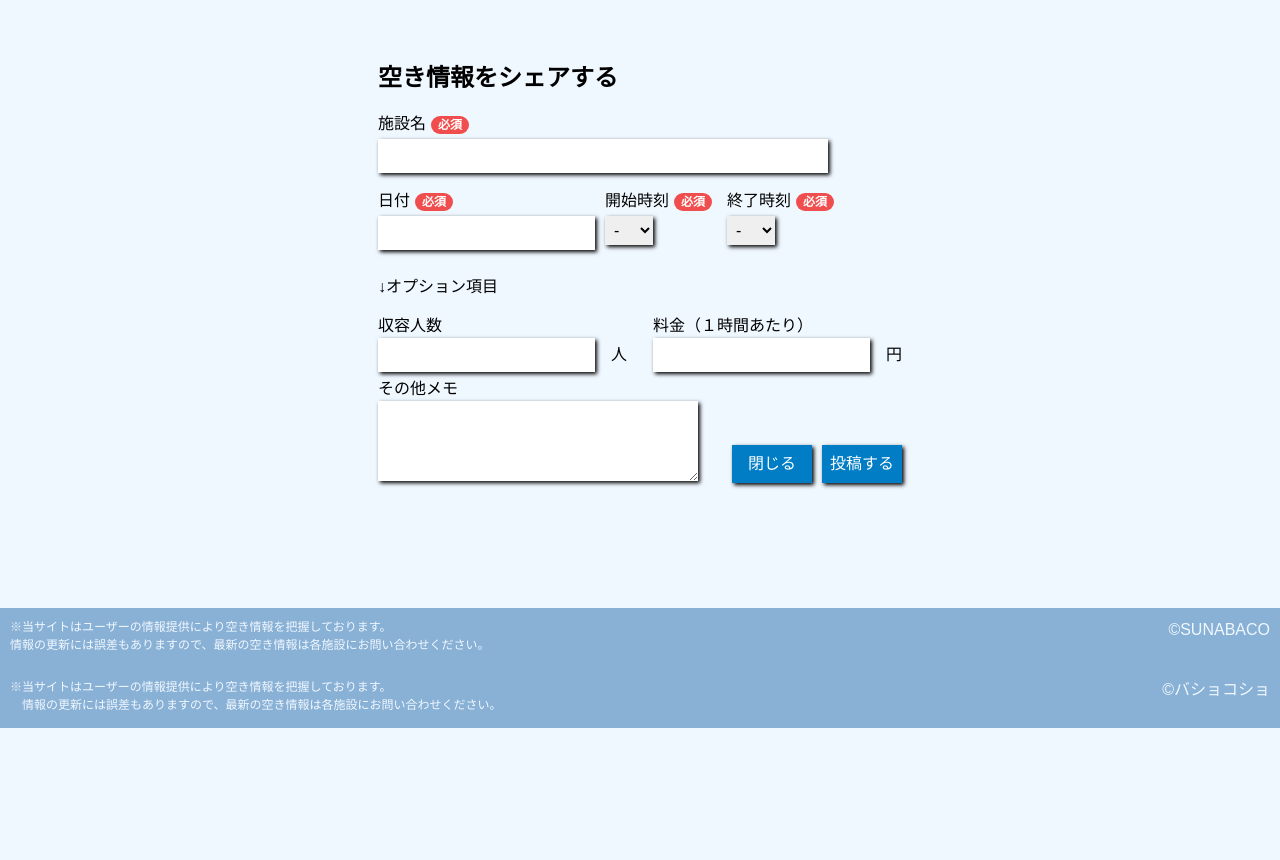
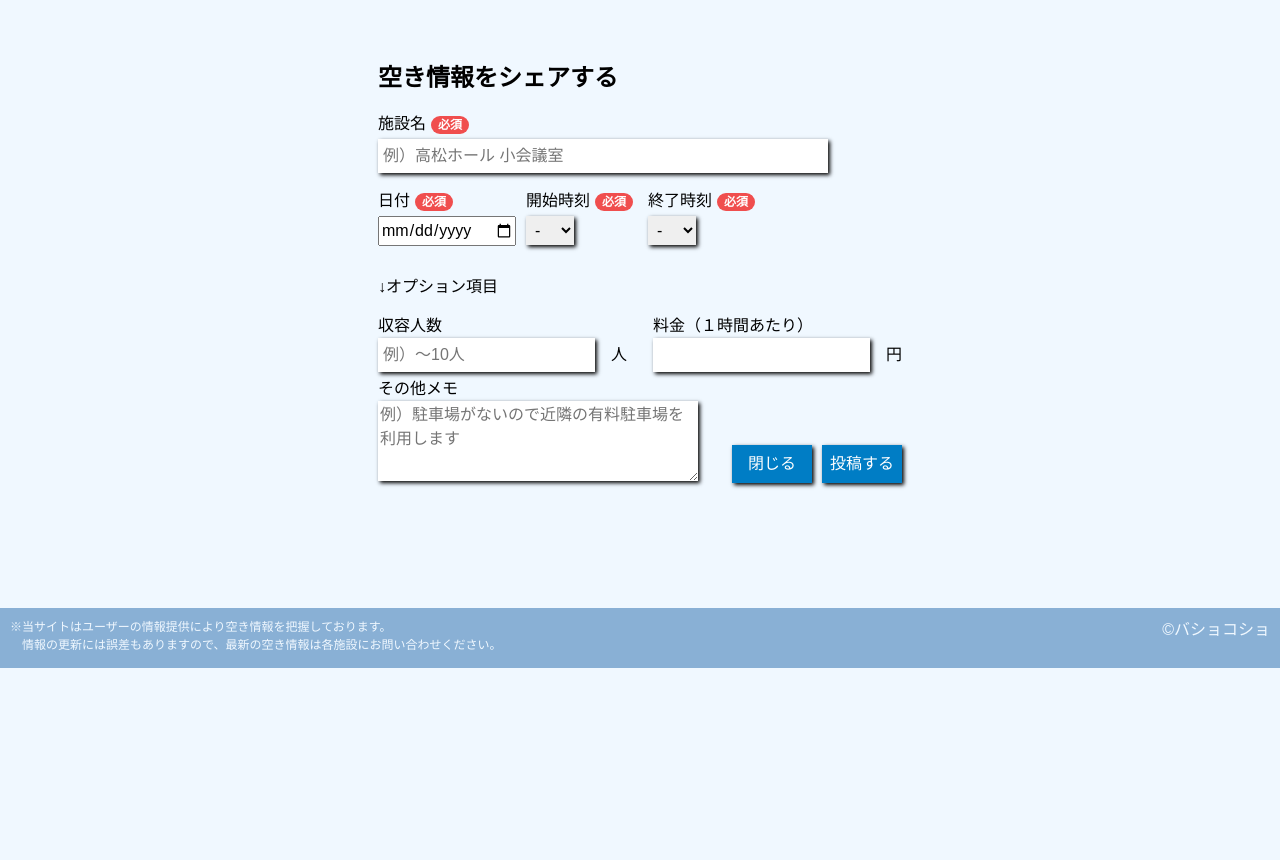
Before and after one commit to fts-unit/basyokosyo, a Flask app: page /add in a window 1280 px wide. Shown: the part 60-920 px from the top of the page. Run offline with Flask 2, Linux system fonts and the light colour scheme; some libraries are stand-ins or nearby versions.

Commit message:
一時保存

```diff
--- a/templates/add.html
+++ b/templates/add.html
@@ -7,12 +7,12 @@
             <form action="/add" method="post">
                 <div class="form-parts form-spaceinfo">
                     <label class="required" for="add-space">施設名</label>
-                    <input type="text" name="space" id="add-space" required>
+                    <input type="text" name="space" id="add-space" required placeholder="例）高松ホール 小会議室">
                 </div>
                 <div class="form-parts form-datetime">
                     <div class="form-left">
                         <label class="required" for="add-date">日付</label>
-                        <input type="text" name="date" id="add-date" required>
+                        <input type="date" name="date" id="add-date" required >
                     </div>
                     <div class="form-right">
                         <label class="required" for="start_time">開始時刻</label>
@@ -84,7 +84,7 @@
                 <div class="form-parts form-option">
                     <div class="form-left">
                         <p>収容人数</p>
-                        <input type="text" name="capacity" id="add-capacity" class="add-capacity">　人
+                        <input type="text" name="capacity" id="add-capacity" class="add-capacity" placeholder="例）～10人">　人
                     </div>
                     <div class="form-right">
                         <p>料金（１時間あたり）</p>
@@ -95,7 +95,7 @@
                 <br>
                 <div class="form-parts form-memo">
                     <p>その他メモ</p>
-                    <textarea name="memo" id="add-memo"></textarea>
+                    <textarea name="memo" id="add-memo" placeholder="例）駐車場がないので近隣の有料駐車場を利用します"></textarea>
 
                     <input type="submit" value="投稿する" class="add-btn">
                     <input type="button" value="閉じる" onClick="history.back()"  class="return-btn">
@@ -105,15 +105,5 @@
         </div>
     </div>
 
-    <footer>
-        <div class="notice">
-            <p>※当サイトはユーザーの情報提供により空き情報を把握しております。</p>
-            <p>情報の更新には誤差もありますので、最新の空き情報は各施設にお問い合わせください。</p>
-        </div>
-        <div class="copy">
-            &copy;SUNABACO
-        </div>
-    </footer>
-</body>
-</html>
+
 {% endblock %}
```
Also changed, not shown: bk.db, 1 other file.
